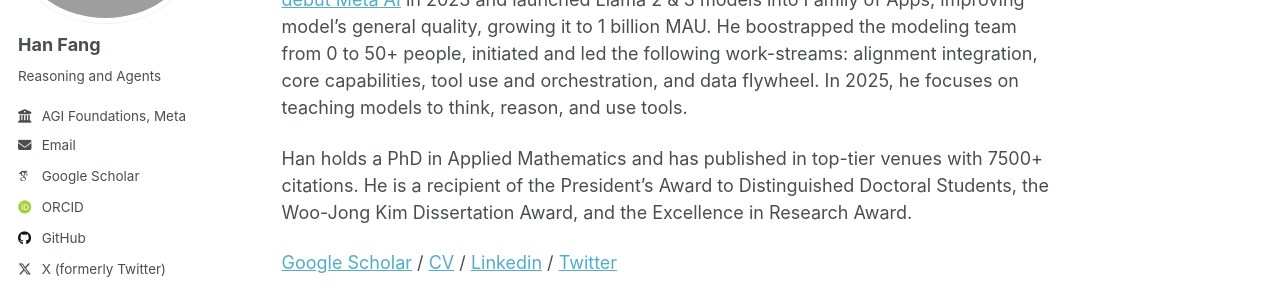
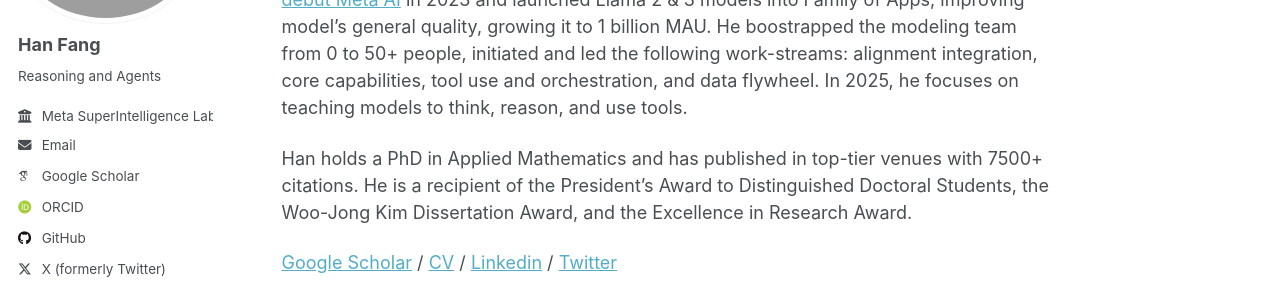
Before and after one commit to hanfang/hanfang.github.io, a Jekyll site: the page built from _pages/about.md, in a window 1280 px wide. Shown: the part 209-509 px from the top of the page. Built offline with Jekyll 4.4.1, drawn with Linux system fonts in a browser that asks for light colours; some web fonts are replaced.

Commit message:
Update _config.yml

```diff
--- a/_config.yml
+++ b/_config.yml
@@ -27,7 +27,7 @@
   # pronouns         : # example: "she/her"
   bio              : "Reasoning and Agents"
   # location         : # "Earth"
-  employer         : "AGI Foundations, Meta"
+  employer         : "Meta SuperIntelligence Labs"
   uri              : # hanfang.info # URL
   email            : "hanfang.info@gmail.com"
 
```
